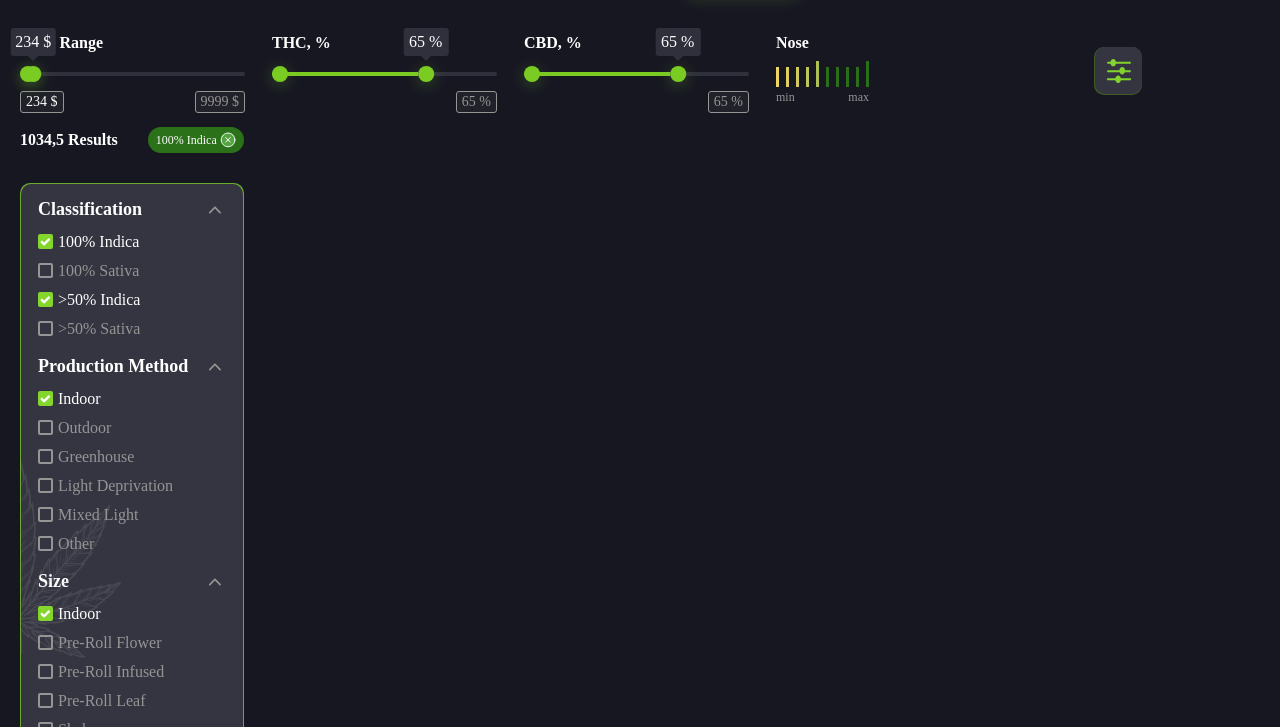
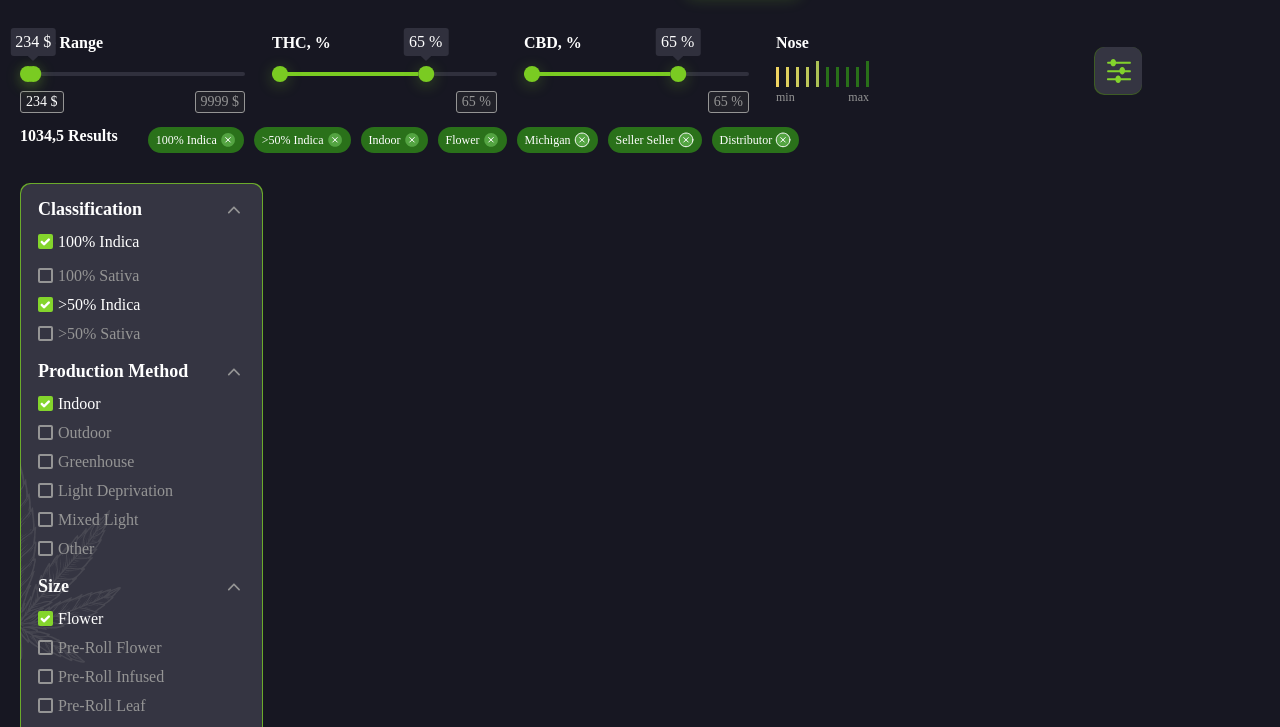
Before and after one commit to Kirmez/spikstz.github.io, a website: page index.html in a window 1280 px wide. Shown: the part 73-800 px from the top of the page. Drawn offline with nearby package versions, Linux system fonts and the light colour scheme.

Commit message:
finished tz

```diff
--- a/index.html
+++ b/index.html
@@ -695,7 +695,9 @@
             <p class="indicators__num">1034,5 Results</p>
 
             <div class="indicators__indicators-btn">
-              <span class="indicators__indicator"> 100% indica </span>
+              <span class="indicators__indicator">
+                Michigan
+
                 <div class="indicators__cross-box">
                   <svg
                     class="indicators__svg"
@@ -714,6 +716,52 @@
                       stroke-linecap="round" />
                   </svg>
                 </div>
+              </span>
+
+              <span class="indicators__indicator">
+                Seller Seller
+
+                <div class="indicators__cross-box">
+                  <svg
+                    class="indicators__svg"
+                    width="16"
+                    height="16"
+                    viewBox="0 0 16 16"
+                    fill="none"
+                    xmlns="http://www.w3.org/2000/svg">
+                    <path
+                      d="M8.075 14.7095C11.8443 14.7095 14.9 11.6538 14.9 7.88448C14.9 4.11514 11.8443 1.05948 8.075 1.05948C4.30566 1.05948 1.25 4.11514 1.25 7.88448C1.25 11.6538 4.30566 14.7095 8.075 14.7095Z"
+                      fill="#58AA46"
+                      fill-opacity="0.9" />
+                    <path
+                      d="M10.25 5.55948L8 7.80948M8 7.80948L5.75 10.0595M8 7.80948L5.75 5.55948M8 7.80948L10.25 10.0595M14.9 7.88448C14.9 11.6538 11.8443 14.7095 8.075 14.7095C4.30566 14.7095 1.25 11.6538 1.25 7.88448C1.25 4.11514 4.30566 1.05948 8.075 1.05948C11.8443 1.05948 14.9 4.11514 14.9 7.88448Z"
+                      stroke="white"
+                      stroke-linecap="round" />
+                  </svg>
+                </div>
+              </span>
+
+              <span class="indicators__indicator">
+                Distributor
+                <div class="indicators__cross-box">
+                  <svg
+                    class="indicators__svg"
+                    width="16"
+                    height="16"
+                    viewBox="0 0 16 16"
+                    fill="none"
+                    xmlns="http://www.w3.org/2000/svg">
+                    <path
+                      d="M8.075 14.7095C11.8443 14.7095 14.9 11.6538 14.9 7.88448C14.9 4.11514 11.8443 1.05948 8.075 1.05948C4.30566 1.05948 1.25 4.11514 1.25 7.88448C1.25 11.6538 4.30566 14.7095 8.075 14.7095Z"
+                      fill="#58AA46"
+                      fill-opacity="0.9" />
+                    <path
+                      d="M10.25 5.55948L8 7.80948M8 7.80948L5.75 10.0595M8 7.80948L5.75 5.55948M8 7.80948L10.25 10.0595M14.9 7.88448C14.9 11.6538 11.8443 14.7095 8.075 14.7095C4.30566 14.7095 1.25 11.6538 1.25 7.88448C1.25 4.11514 4.30566 1.05948 8.075 1.05948C11.8443 1.05948 14.9 4.11514 14.9 7.88448Z"
+                      stroke="white"
+                      stroke-linecap="round" />
+                  </svg>
+                </div>
+              </span>
             </div>
           </div>
 
@@ -747,6 +795,8 @@
                       100% indica
                     </label>
                   </div>
+
+                  <div id="indicator-container"></div>
 
                   <div class="indicators__checkbox">
                     <input
@@ -882,7 +932,7 @@
                       id="flower"
                       class="indicators__input" />
                     <label for="flower" class="indicators__label">
-                      Indoor
+                      Flower
                     </label>
                   </div>
 
--- a/src/js/script.js
+++ b/src/js/script.js
@@ -1,5 +1,5 @@
 document.querySelectorAll(".indicators__arrow").forEach((arrow, index) => {
-  const leaf = document.querySelector('.indicators__img')
+  const leaf = document.querySelector(".indicators__img");
   arrow.addEventListener("click", function () {
     arrow.classList.toggle("active");
 
@@ -8,6 +8,86 @@ document.querySelectorAll(".indicators__arrow").forEach((arrow, index) => {
     ];
 
     labelBlock.classList.toggle("active");
-    leaf.classList.add('active')
+    leaf.classList.add("active");
   });
 });
+
+document.addEventListener("DOMContentLoaded", function () {
+  const container = document.querySelector(".indicators__indicators-btn");
+  const firstStaticSpan = container.querySelector(".indicators__indicator");
+
+  document
+    .querySelectorAll('.indicators__checkbox input[type="checkbox"]')
+    .forEach((checkbox) => {
+      const label = document.querySelector(
+        `label[for="${checkbox.id}"]`
+      ).textContent;
+
+      // Function to create the specified SVG element
+      function createSvg() {
+        const svgNamespace = "http://www.w3.org/2000/svg";
+        const svg = document.createElementNS(svgNamespace, "svg");
+        svg.setAttribute("class", "indicators__svg");
+        svg.setAttribute("width", "16");
+        svg.setAttribute("height", "16");
+        svg.setAttribute("viewBox", "0 0 16 16");
+        svg.setAttribute("fill", "none");
+
+        // First path for the circle
+        const path1 = document.createElementNS(svgNamespace, "path");
+        path1.setAttribute(
+          "d",
+          "M8.075 14.7095C11.8443 14.7095 14.9 11.6538 14.9 7.88448C14.9 4.11514 11.8443 1.05948 8.075 1.05948C4.30566 1.05948 1.25 4.11514 1.25 7.88448C1.25 11.6538 4.30566 14.7095 8.075 14.7095Z"
+        );
+        path1.setAttribute("fill", "#58AA46");
+        path1.setAttribute("fill-opacity", "0.9");
+
+        // Second path for the cross
+        const path2 = document.createElementNS(svgNamespace, "path");
+        path2.setAttribute(
+          "d",
+          "M10.25 5.55948L8 7.80948M8 7.80948L5.75 10.0595M8 7.80948L5.75 5.55948M8 7.80948L10.25 10.0595"
+        );
+        path2.setAttribute("stroke", "white");
+        path2.setAttribute("stroke-linecap", "round");
+
+        svg.appendChild(path1);
+        svg.appendChild(path2);
+
+        return svg;
+      }
+
+      // Function to toggle the indicator span
+      function toggleIndicatorSpan() {
+        let existingSpan = container.querySelector(
+          `.dynamic-indicator[data-for="${checkbox.id}"]`
+        );
+        if (checkbox.checked) {
+          if (!existingSpan) {
+            existingSpan = document.createElement("span");
+            existingSpan.className = "indicators__indicator dynamic-indicator";
+            existingSpan.setAttribute("data-for", checkbox.id); // Link the span to the checkbox
+            existingSpan.textContent = label;
+
+            const svg = createSvg();
+            svg.addEventListener("click", function () {
+              container.removeChild(existingSpan);
+              checkbox.checked = false;
+            });
+
+            existingSpan.appendChild(svg);
+            // Ensuring new spans are added before the first static span
+            container.insertBefore(existingSpan, firstStaticSpan);
+          }
+        } else {
+          if (existingSpan) {
+            container.removeChild(existingSpan);
+          }
+        }
+      }
+
+      // Initial state check and setup event listener
+      toggleIndicatorSpan();
+      checkbox.addEventListener("change", toggleIndicatorSpan);
+    });
+});
--- a/src/scss/blocks/indicators.scss
+++ b/src/scss/blocks/indicators.scss
@@ -6,12 +6,19 @@
 
 .indicators__container {
   display: flex;
-  align-items: center;
 
   gap: 30px;
 }
 
 .indicators__indicators-btn {
+  display: flex;
+  gap: 10px;
+  flex-wrap: wrap;
+
+  max-width: 658px;
+}
+
+.indicators__indicator {
   display: flex;
   align-items: center;
   background-color: #2a711a;
@@ -51,6 +58,8 @@
   position: relative;
 
   margin-top: 30px;
+
+  max-width: 243px;
 }
 
 .indicators__blocks {
```
Also changed, not shown: dist/css/blocks/indicators.css, dist/css/styles.css, dist/js/script.js. Lines whose indentation alone changed are shown as unchanged.
